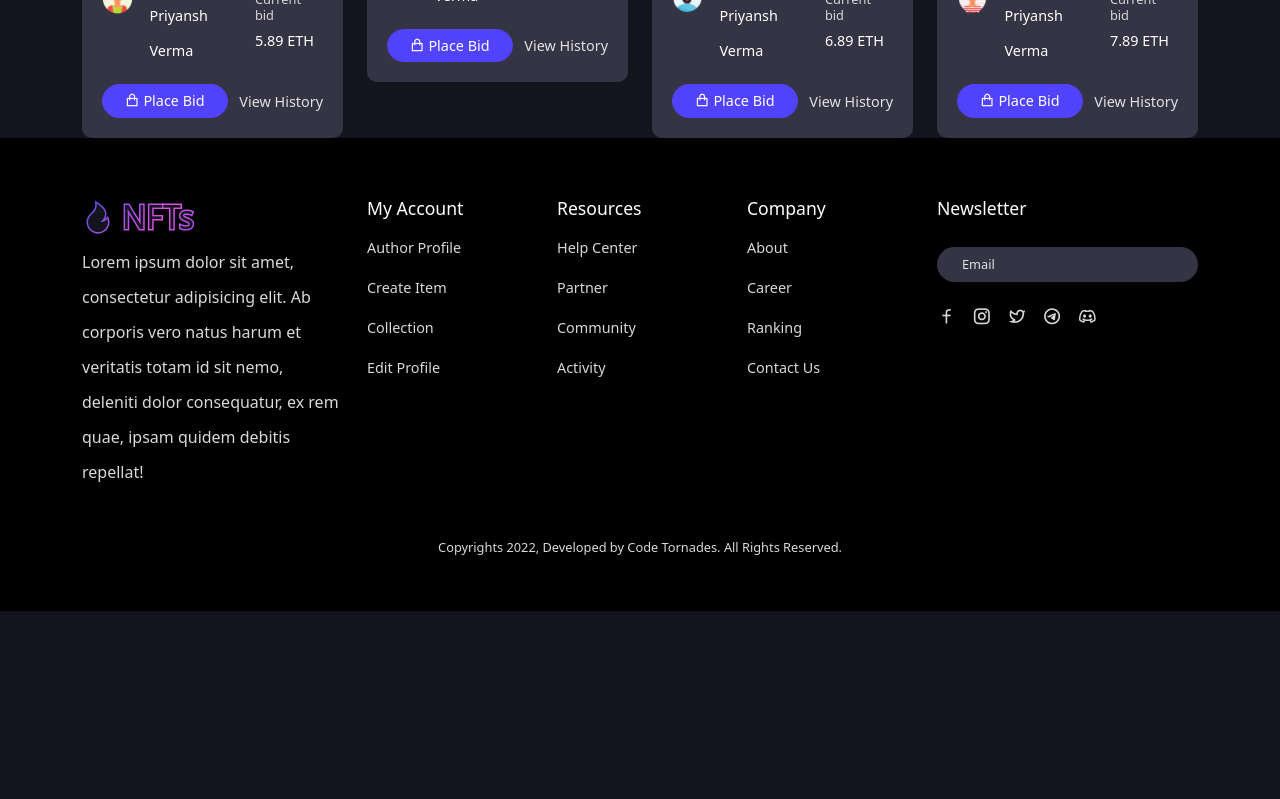
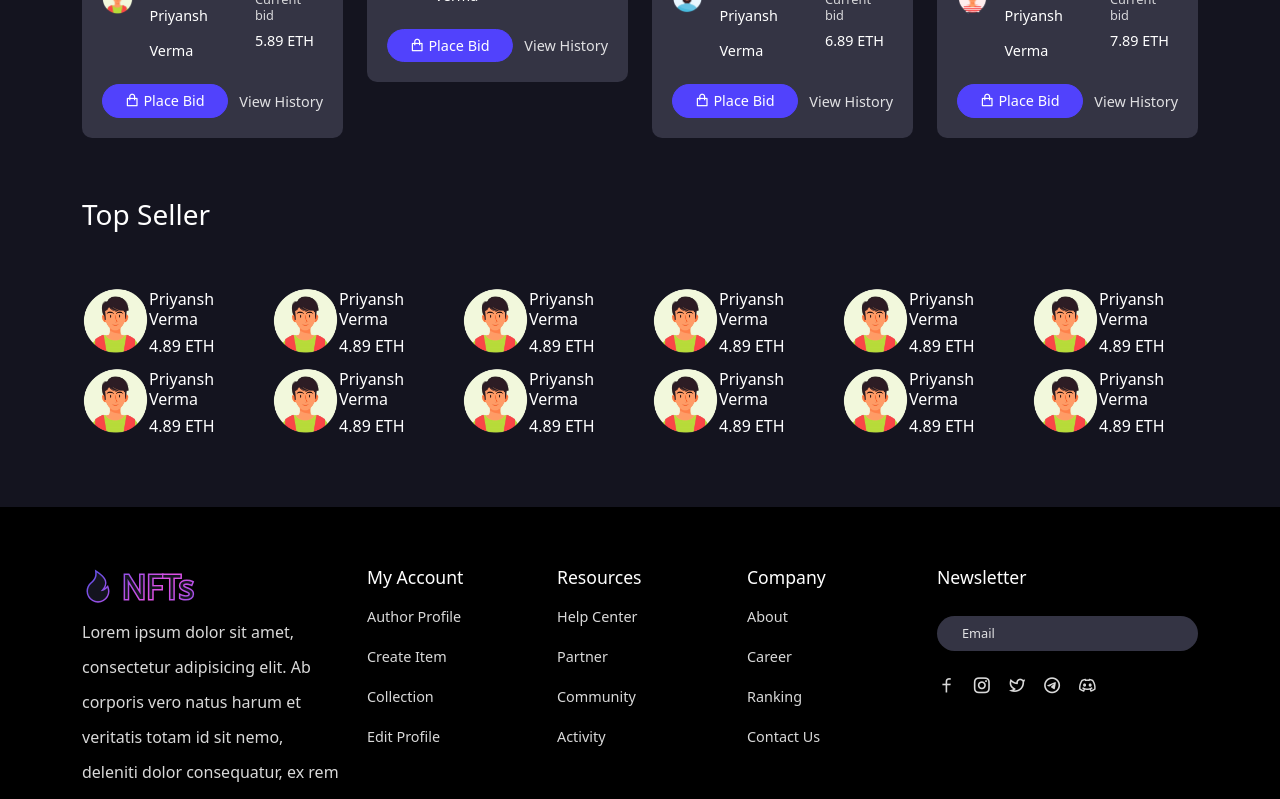
Before and after one commit to priyanshv03/cryptopunk, a React (Create React App) app in the folder frontend/: page /home in a window 1280 px wide. Shown: the part 1000-1799 px from the top of the page. Before the commit the page ends 1611 px from the top, so only its background shows below. Built offline with nearby package versions, Linux system fonts and the light colour scheme.

Commit message:
updating

```diff
--- a/frontend/src/components/Header/Header.jsx
+++ b/frontend/src/components/Header/Header.jsx
@@ -22,13 +22,27 @@ const NAV__LINKS = [
     url:'/contact'
   },
 
-]
+];
 
 const Header = () => {
 
+  const headerRef = useRef(null)
+  useEffect(()=>{
+    window.addEventListener('scroll',()=>{
+      if(document.body.scrollTop>80 || document.documentElement.scrollTop>80 ){
+        headerRef.current.classList.add('header__shrink')
+      }
+      else{
+        headerRef.current.classList.remove('header__shrink')
+      }
+    });
+      return () => {
+        window.removeEventListener('scroll')
+      };
 
+  }, []);
 
-  return <header className='header'>
+  return <header className='header' ref={headerRef}>
 <Container>
   <div className='navigation'>
     <div className='logo'>
--- a/frontend/src/components/Header/header.css
+++ b/frontend/src/components/Header/header.css
@@ -10,8 +10,8 @@
 }
 
 .header__shrink{
-    background: #343444;
-    box-shadow: 3px 3px 6px -3px #e250e5;
+    background: #14141f;
+    box-shadow: 2px 2px 4px -2px #e250e5;
 }
 
 .navigation{
@@ -24,6 +24,7 @@
     display: flex;
     align-items: center;
     column-gap: 2.7rem;
+    margin-bottom: 0;
 }
 
 .nav__item a{
@@ -44,6 +45,7 @@
     background-clip: text;
     -webkit-text-stroke: 3px transparent;
     -webkit-text-fill-color: #14141f;
+    margin-bottom: 2;
 }
 .nav__right .btn{
     padding: 7px 25px;
--- /dev/null
+++ b/frontend/src/components/ui/Seller-section/SellerSection.jsx
@@ -0,0 +1,42 @@
+import React from "react";
+
+import "./seller.css";
+import { Container, Row, Col } from "reactstrap";
+import ava01 from "../../../assets/images/ava-01.png";
+
+import { SELLER__DATA } from "../../../assets/data/data";
+
+const SellerSection = () => {
+  return (
+    <section>
+      <Container>
+        <Row>
+          <Col lg="12" className="mb-5">
+            <div className="seller__section-title">
+              <h3>Top Seller</h3>
+            </div>
+          </Col>
+
+        {
+            SELLER__DATA.map(item=> (
+                  <Col lg="2">
+            <div className="single__seller-card d-flex align-items-center">
+              <div className="seller__img">
+                <img src={ava01} alt="" className="w-100" />
+              </div>
+              <div className="seller__content">
+                <h6>Priyansh Verma</h6>
+                <h6>4.89 ETH</h6>
+              </div>
+            </div>
+          </Col>
+         ) )}
+
+
+        </Row>
+      </Container>
+    </section>
+  );
+};
+
+export default SellerSection;
--- /dev/null
+++ b/frontend/src/components/ui/Seller-section/seller.css
@@ -0,0 +1,14 @@
+.seller__section-title h3{
+color: #fff;
+
+}
+
+.seller__img{
+    width: 80px;
+    height: 80px;
+}
+
+.seller__content h6 {
+    font-size: 1rem;
+    color: #fff;
+}
--- a/frontend/src/pages/Home.jsx
+++ b/frontend/src/pages/Home.jsx
@@ -5,10 +5,13 @@ import { Container } from 'reactstrap'
 import HeroSection from '../components/ui/HeroSection'
 import LiveAuction from '../components/ui/Live-auction/LiveAuction'
 
+import SellerSection from '../components/ui/Seller-section/SellerSection'
 const Home = () => {
   return (<>
    <HeroSection/>
    <LiveAuction/>
+   <SellerSection/>
+
  </>
   )
 }
```
